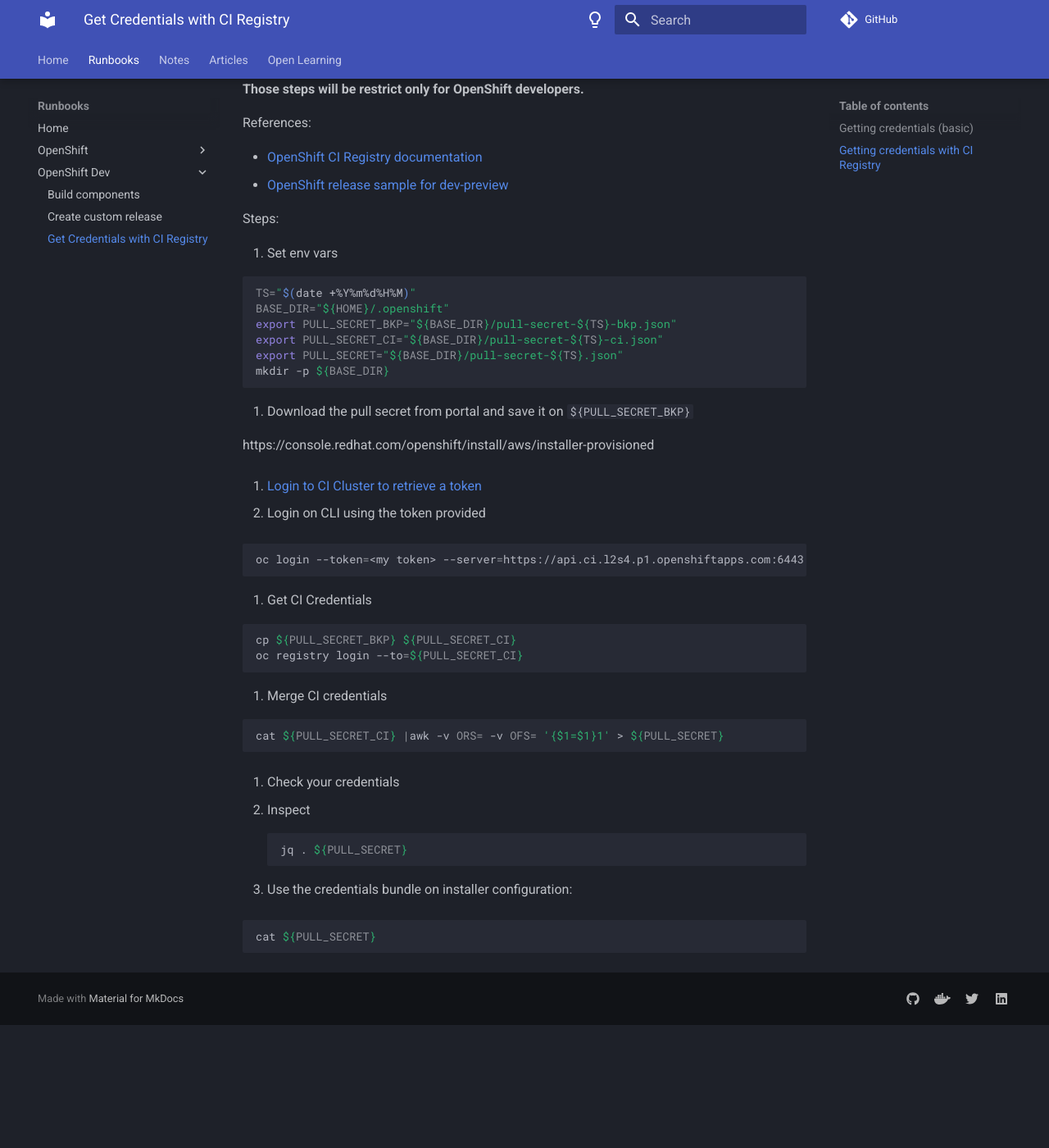
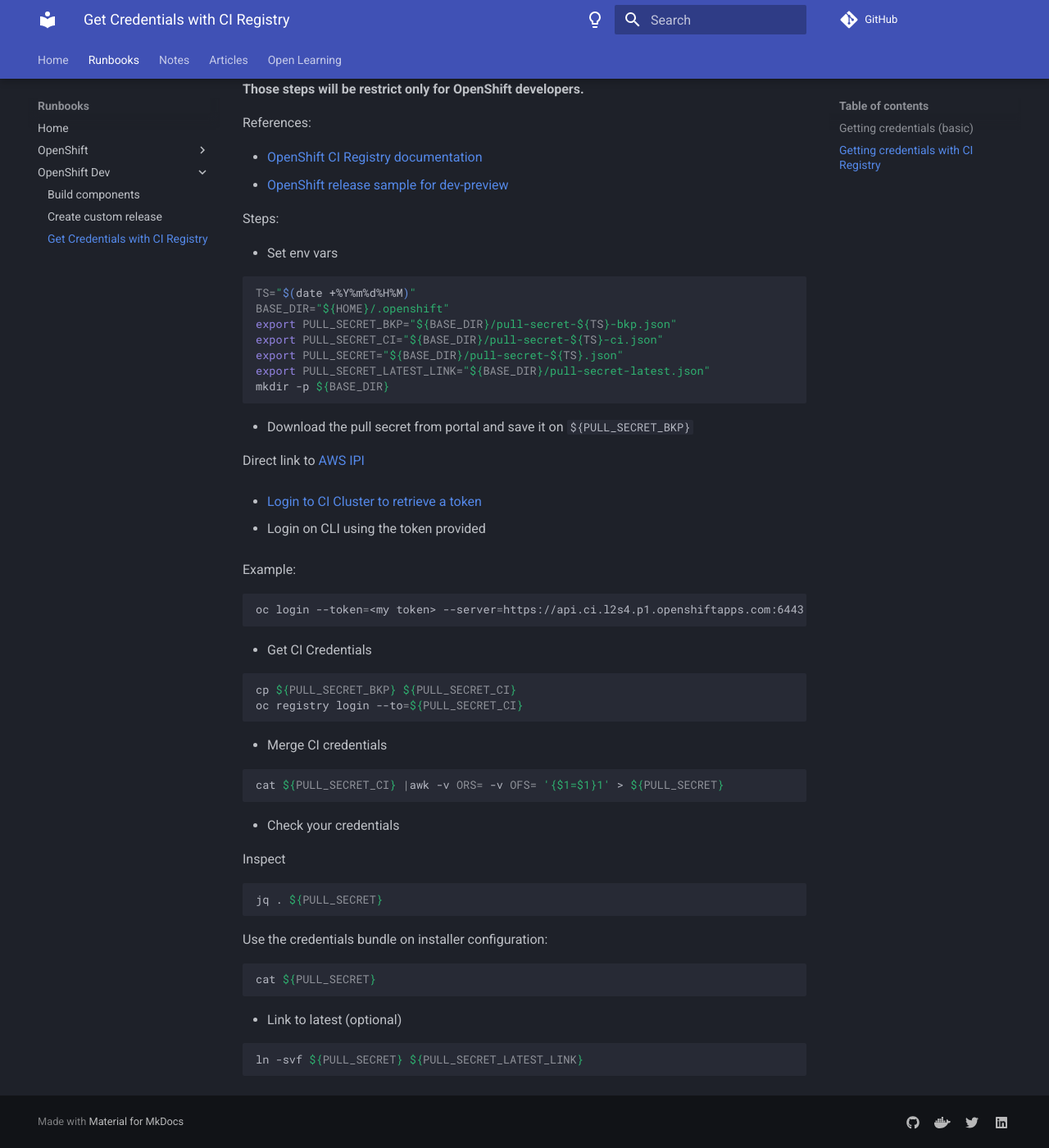
Before and after one commit to mtulio/mtulio.labs, an MkDocs documentation site: the page built from docs/playbooks/openshift/install-credentials-with-ci.md, in a window 1280 px wide and 1400 px high, scrolled down 557 px. Shown: the whole window at 82% size. Built offline with MkDocs 1.6.1 and Material for MkDocs 9.7.7, drawn with Linux system fonts in a browser that asks for light colours; comment, search, counter and statistics services are not loaded; before the commit the page ends 1807 px from its top, so only the background shows below that.

Commit message:
type/playbook: ocp dev review

````diff
--- a/docs/playbooks/openshift/install-credentials-with-ci.md
+++ b/docs/playbooks/openshift/install-credentials-with-ci.md
@@ -7,6 +7,8 @@
 ## Getting credentials (basic)
 
 Visit the portal and get the credentials: [openshift.com/try](https://openshift.com/try)
+
+>
 
 ## Getting credentials with CI Registry
 
@@ -32,44 +34,50 @@
 export PULL_SECRET_BKP="${BASE_DIR}/pull-secret-${TS}-bkp.json"
 export PULL_SECRET_CI="${BASE_DIR}/pull-secret-${TS}-ci.json"
 export PULL_SECRET="${BASE_DIR}/pull-secret-${TS}.json"
+export PULL_SECRET_LATEST_LINK="${BASE_DIR}/pull-secret-latest.json"
 mkdir -p ${BASE_DIR}
 ```
 
-1. Download the pull secret from portal and save it on `${PULL_SECRET_BKP}`
+- Download the pull secret from portal and save it on `${PULL_SECRET_BKP}`
 
-https://console.redhat.com/openshift/install/aws/installer-provisioned
+Direct link to [AWS IPI](https://console.redhat.com/openshift/install/aws/installer-provisioned)
 
+- [Login to CI Cluster to retrieve a token](https://oauth-openshift.apps.ci.l2s4.p1.openshiftapps.com/oauth/token/display)
 
-2. [Login to CI Cluster to retrieve a token](https://oauth-openshift.apps.ci.l2s4.p1.openshiftapps.com/oauth/token/display)
+- Login on CLI using the token provided
 
-3. Login on CLI using the token provided
-
+Example:
 ```bash
 oc login --token=<my token> --server=https://api.ci.l2s4.p1.openshiftapps.com:6443
 ```
 
-4. Get CI Credentials
+- Get CI Credentials
 
 ```bash
 cp ${PULL_SECRET_BKP} ${PULL_SECRET_CI}
 oc registry login --to=${PULL_SECRET_CI}
 ```
 
-5. Merge CI credentials
+- Merge CI credentials
 
 ```bash
 cat ${PULL_SECRET_CI} |awk -v ORS= -v OFS= '{$1=$1}1' > ${PULL_SECRET}
 ```
 
-6. Check your credentials
+- Check your credentials
 
-- Inspect
+Inspect
 ```bash
 jq . ${PULL_SECRET}
 ```
 
-- Use the credentials bundle on installer configuration:
-
+Use the credentials bundle on installer configuration:
 ```bash
 cat ${PULL_SECRET}
 ```
+
+- Link to latest (optional)
+
+```bash
+ln -svf ${PULL_SECRET} ${PULL_SECRET_LATEST_LINK}
+```
````
Also changed, not shown: other parts of docs/playbooks/openshift/install-credentials-with-ci.md (+1 -1 lines), docs/playbooks/openshift/dev-build-components.md (+22 -5 lines).
